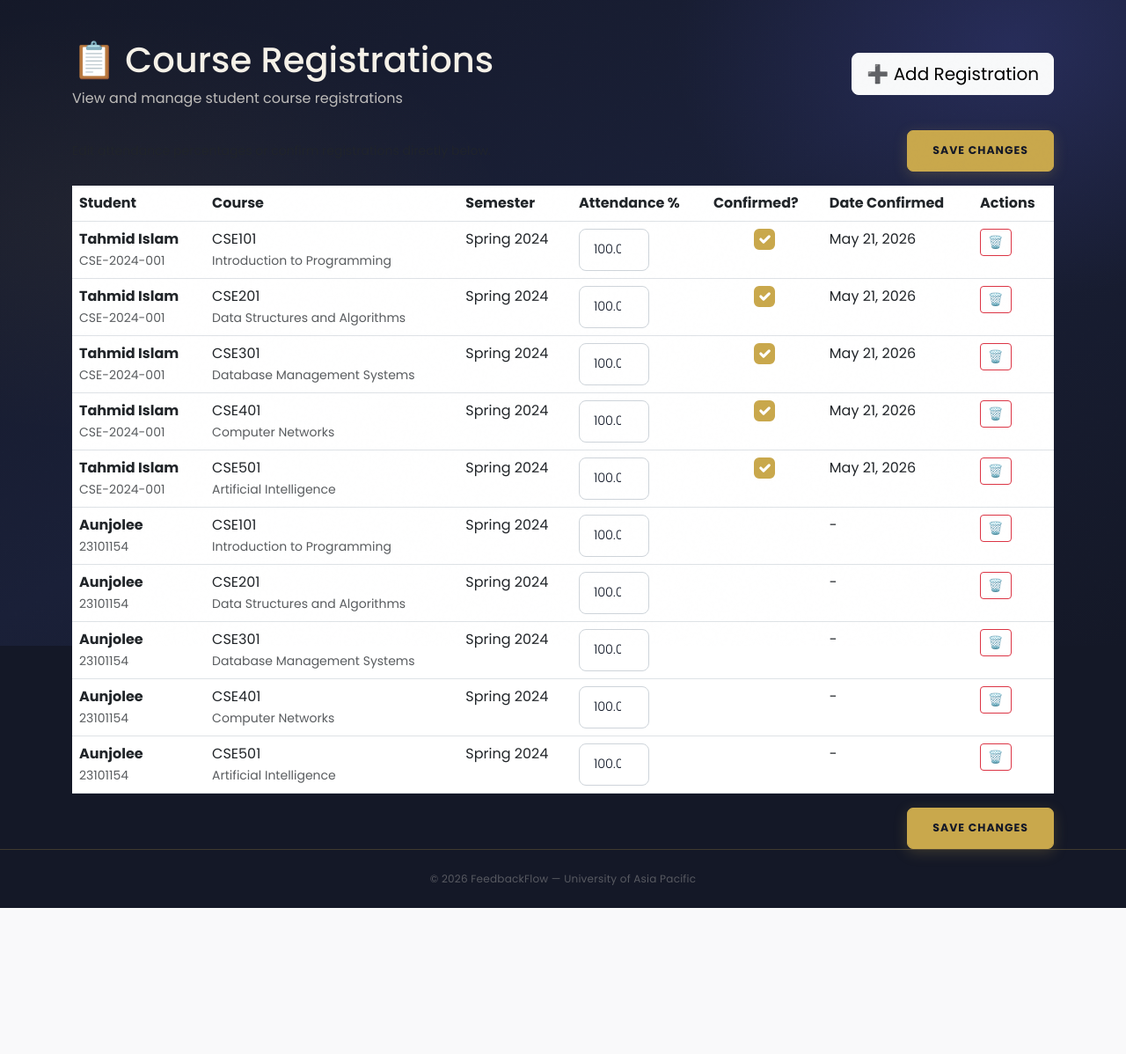
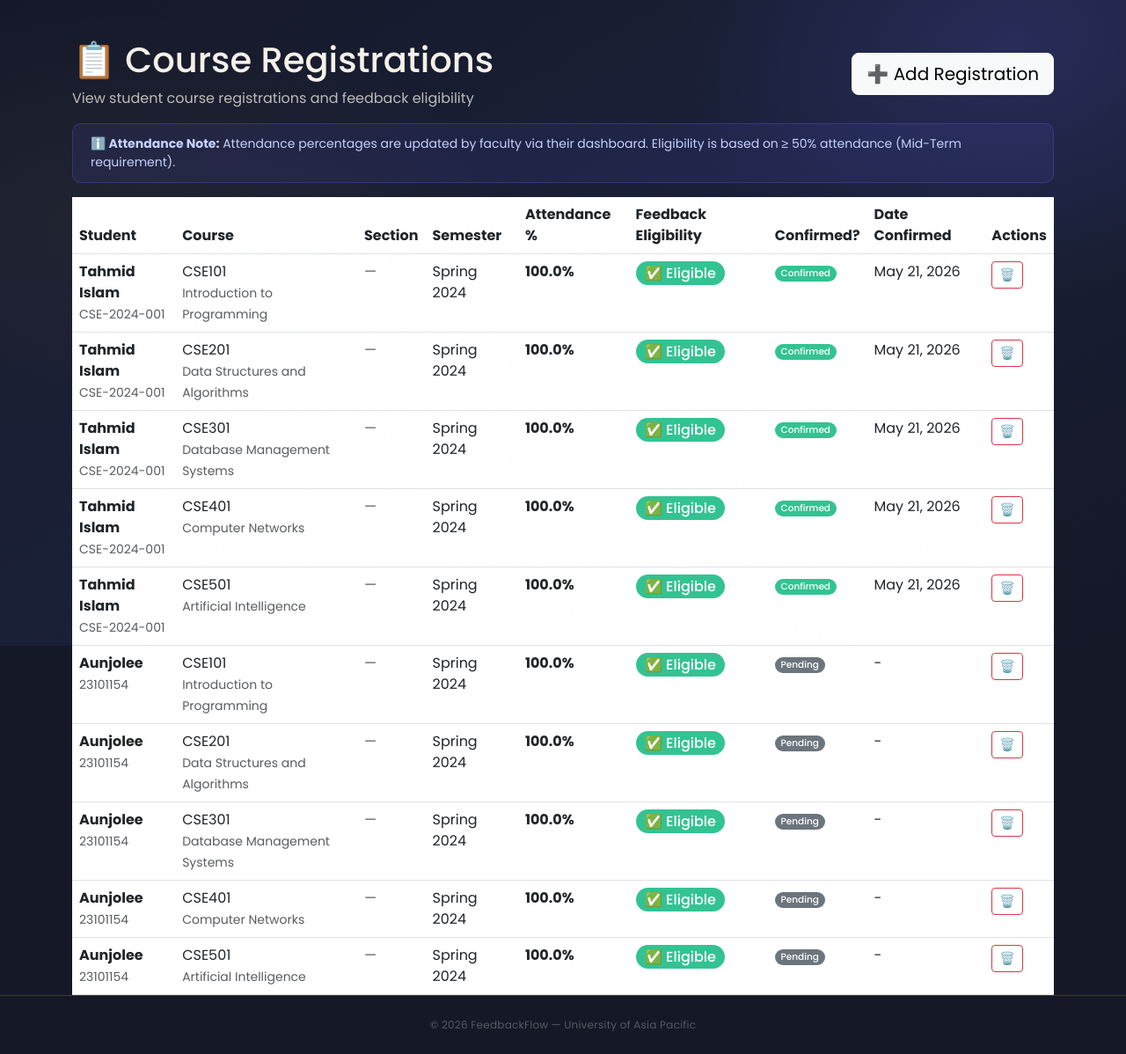
Before and after one commit to anjumaAlam/FeedbackFlow, a Django app: page /feedback/admin/registrations/ in a window 1280 px wide. Shown: the part 66-1264 px from the top of the page at 88% size. Before the commit the page ends 1098 px from the top, so only its background shows below. Run offline with Django 5.2, Linux system fonts and the light colour scheme; a user stored in the database is signed in; data comes from the database, SQL or seed files in the repository.

Commit message:
fixed attandance funtionality

```diff
--- a/feedback/forms.py
+++ b/feedback/forms.py
@@ -202,10 +202,11 @@ class CourseRegistrationForm(forms.ModelForm):
     class Meta:
         from .models import CourseRegistration
         model = CourseRegistration
-        fields = ['student', 'course', 'is_confirmed', 'attendance_percentage', 'confirmed_at']
+        fields = ['student', 'course', 'class_section', 'is_confirmed', 'attendance_percentage', 'confirmed_at']
         widgets = {
             'student': forms.Select(attrs={'class': 'form-select'}),
             'course': forms.Select(attrs={'class': 'form-select'}),
+            'class_section': forms.Select(attrs={'class': 'form-select'}),
             'is_confirmed': forms.CheckboxInput(attrs={'class': 'form-check-input'}),
             'attendance_percentage': forms.NumberInput(attrs={'class': 'form-control', 'step': '0.1', 'min': '0', 'max': '100'}),
             'confirmed_at': forms.DateTimeInput(attrs={'class': 'form-control', 'type': 'datetime-local'})
--- a/feedback/templates/feedback/admin_registration_list.html
+++ b/feedback/templates/feedback/admin_registration_list.html
@@ -10,7 +10,7 @@
         <div class="row align-items-center">
             <div class="col-md-8">
                 <h1>📋 Course Registrations</h1>
-                <p class="mb-0 opacity-75">View and manage student course registrations</p>
+                <p class="mb-0 opacity-75">View student course registrations and feedback eligibility</p>
             </div>
             <div class="col-md-4 text-end">
                 <a href="{% url 'admin_registration_add' %}" class="btn btn-light btn-lg">
@@ -20,21 +20,22 @@
         </div>
     </div>
 
+    <div class="alert alert-info mt-3" role="alert">
+        <strong>ℹ️ Attendance Note:</strong> Attendance percentages are updated by faculty via their dashboard.
+        Eligibility is based on ≥ 50% attendance (Mid-Term requirement).
+    </div>
+
     <!-- Registrations Table -->
-    <div class="modern-table mt-4">
-        <form method="post">
-            {% csrf_token %}
-            <div class="d-flex justify-content-between align-items-center mb-3">
-                <span class="text-muted small">Edit attendance percentages or confirm registrations directly below.</span>
-                <button type="submit" name="bulk_update" class="btn btn-primary">Save Changes</button>
-            </div>
+    <div class="modern-table mt-3">
         <table class="table table-hover mb-0">
             <thead>
             <tr>
                 <th>Student</th>
                 <th>Course</th>
+                <th>Section</th>
                 <th>Semester</th>
                 <th>Attendance %</th>
+                <th>Feedback Eligibility</th>
                 <th>Confirmed?</th>
                 <th>Date Confirmed</th>
                 <th>Actions</th>
@@ -45,17 +46,30 @@
             <tr>
                 <td><strong>{{ reg.student.full_name }}</strong><br><small class="text-muted">{{ reg.student.student_id }}</small></td>
                 <td>{{ reg.course.course_code }}<br><small class="text-muted">{{ reg.course.course_name }}</small></td>
+                <td>
+                    {% if reg.class_section %}
+                        <span class="badge bg-secondary">Section {{ reg.class_section }}</span>
+                    {% else %}
+                        <span class="text-muted">—</span>
+                    {% endif %}
+                </td>
                 <td>{{ reg.course.semester }}</td>
                 <td>
-                        <input type="number" step="0.1" min="0" max="100" name="attendance_{{ reg.id }}" value="{{ reg.attendance_percentage }}" class="form-control form-control-sm" style="width: 80px; display: inline-block;">
-                        {% if reg.attendance_percentage < 75 %}
-                        <span class="badge bg-danger mt-1 d-inline-block shadow-sm">Low Attendance</span>
+                    <strong>{{ reg.attendance_percentage|floatformat:1 }}%</strong>
+                </td>
+                <td>
+                    {% if reg.attendance_percentage >= 50 %}
+                        <span class="badge bg-success fs-6">✅ Eligible</span>
+                    {% else %}
+                        <span class="badge bg-danger fs-6">❌ Not Eligible</span>
                     {% endif %}
                 </td>
                 <td>
-                        <div class="form-check d-flex justify-content-center">
-                            <input class="form-check-input" type="checkbox" name="is_confirmed_{{ reg.id }}" id="confirm_{{ reg.id }}" style="transform: scale(1.5); cursor: pointer;" {% if reg.is_confirmed %}checked{% endif %}>
-                        </div>
+                    {% if reg.is_confirmed %}
+                        <span class="badge bg-success">Confirmed</span>
+                    {% else %}
+                        <span class="badge bg-secondary">Pending</span>
+                    {% endif %}
                 </td>
                 <td>{{ reg.confirmed_at|date:"M d, Y"|default:"-" }}</td>
                 <td>
@@ -64,20 +78,13 @@
             </tr>
             {% empty %}
             <tr>
-                    <td colspan="7" class="text-center text-muted py-4">
+                <td colspan="9" class="text-center text-muted py-4">
                     No course registrations found. <a href="{% url 'admin_registration_add' %}">Add one now</a>
                 </td>
             </tr>
             {% endfor %}
             </tbody>
         </table>
-
-            {% if registrations %}
-            <div class="text-end mt-3">
-                <button type="submit" name="bulk_update" class="btn btn-primary">Save Changes</button>
-            </div>
-            {% endif %}
-        </form>
     </div>
 
 </div>
--- a/feedback/urls.py
+++ b/feedback/urls.py
@@ -32,4 +32,7 @@ urlpatterns = [
     path('admin/registrations/', views.admin_registration_list, name='admin_registration_list'),
     path('admin/registrations/add/', views.admin_registration_add, name='admin_registration_add'),
     path('admin/registrations/<int:reg_id>/delete/', views.admin_registration_delete, name='admin_registration_delete'),
+
+    # Faculty attendance management
+    path('faculty/attendance/', views.faculty_update_attendance, name='faculty_update_attendance'),
 ]
--- a/feedback/views.py
+++ b/feedback/views.py
@@ -424,11 +424,23 @@ def course_registration_view(request):
         is_active=True
     )
     for course in active_courses:
-        CourseRegistration.objects.get_or_create(
+        # Determine section: if the course has only one section assignment, auto-assign student to it
+        section_assignments = CourseAssignment.objects.filter(
+            course=course
+        ).exclude(class_section__isnull=True).exclude(class_section='')
+        auto_section = None
+        if section_assignments.count() == 1:
+            auto_section = section_assignments.first().class_section
+
+        reg, created = CourseRegistration.objects.get_or_create(
             student=student,
             course=course,
-            defaults={'is_confirmed': False}
+            defaults={'is_confirmed': False, 'class_section': auto_section}
         )
+        # If registration already exists but has no section set, patch it now
+        if not created and not reg.class_section and auto_section:
+            reg.class_section = auto_section
+            reg.save(update_fields=['class_section'])
 
     if request.method == 'POST':
         registrations = CourseRegistration.objects.filter(
@@ -437,8 +449,11 @@ def course_registration_view(request):
         )
         for reg in registrations:
             is_checked = request.POST.get(f'course_{reg.id}') == 'on'
+            section_val = request.POST.get(f'section_{reg.id}', '').strip()
             reg.is_confirmed = is_checked
             reg.confirmed_at = timezone.now() if is_checked else None
+            if section_val:
+                reg.class_section = section_val
             reg.save()
         messages.success(request, 'Course registration saved successfully!')
         return redirect('course_registration')
@@ -520,25 +535,6 @@ def admin_feedback_period_toggle(request, period_id):
 @user_passes_test(admin_required)
 def admin_registration_list(request):
     registrations = CourseRegistration.objects.select_related('student', 'course').all().order_by('-confirmed_at')
-    if request.method == 'POST':
-        if 'bulk_update' in request.POST:
-            for reg in registrations:
-                is_checked = request.POST.get(f'is_confirmed_{reg.id}') == 'on'
-                attendance = request.POST.get(f'attendance_{reg.id}')
-                if attendance is not None:
-                    try:
-                        reg.attendance_percentage = float(attendance)
-                    except ValueError:
-                        pass
-                if is_checked and not reg.is_confirmed:
-                    reg.confirmed_at = timezone.now()
-                elif not is_checked:
-                    reg.confirmed_at = None
-                reg.is_confirmed = is_checked
-                reg.save()
-            messages.success(request, 'Registrations updated successfully.')
-            return redirect('admin_registration_list')
-
     context = {
         'registrations': registrations,
         'page_title': 'Course Registrations'
@@ -582,3 +578,73 @@ def admin_registration_delete(request, reg_id):
         'page_title': 'Delete Registration'
     }
     return render(request, 'feedback/admin_registration_delete.html', context)
+
+
+# ── FACULTY: Update student attendance ────────────────────────────────────────
+
+@login_required
+def faculty_update_attendance(request):
+    """Faculty can update attendance % for students in their assigned section of each course."""
+    if request.user.role not in ['Faculty', 'HOD']:
+        messages.error(request, 'Access denied. Faculty only.')
+        return redirect('login')
+
+    from django.db.models import Q
+
+    # Get this faculty's section assignments: [{course, class_section}, ...]
+    my_assignments = CourseAssignment.objects.filter(
+        faculty=request.user,
+        course__is_active=True
+    ).select_related('course')
+
+    # Build a Q that matches: course=X AND (section=A OR section is null)
+    # NULL section means the student hasn't been assigned to a specific section yet
+    # — they should still be visible to the faculty teaching that course.
+    section_filter = Q()
+    seen_courses = set()
+    for ca in my_assignments:
+        if ca.course_id in seen_courses:
+            continue
+        if ca.class_section:
+            # Faculty assigned to a specific section: show that section + unassigned students
+            section_filter |= Q(course=ca.course, class_section=ca.class_section)
+            section_filter |= Q(course=ca.course, class_section__isnull=True)
+            section_filter |= Q(course=ca.course, class_section='')
+        else:
+            # No section restriction — show all students of this course
+            section_filter |= Q(course=ca.course)
+        seen_courses.add(ca.course_id)
+
+    if section_filter == Q():
+        registrations = CourseRegistration.objects.none()
+    else:
+        registrations = CourseRegistration.objects.filter(
+            section_filter,
+            is_confirmed=True
+        ).select_related('student', 'course').order_by('course__course_code', 'class_section', 'student__full_name')
+
+    if request.method == 'POST':
+        # Re-fetch after POST to ensure we iterate correct set
+        reg_ids = list(registrations.values_list('id', flat=True))
+        updated = 0
+        for reg_id in reg_ids:
+            val = request.POST.get(f'attendance_{reg_id}')
+            if val is not None:
+                try:
+                    new_pct = float(val)
+                    if 0 <= new_pct <= 100:
+                        CourseRegistration.objects.filter(id=reg_id).update(
+                            attendance_percentage=new_pct
+                        )
+                        updated += 1
+                except ValueError:
+                    pass
+        messages.success(request, f'Attendance updated for {updated} student(s).')
+        return redirect('faculty_update_attendance')
+
+    context = {
+        'registrations': registrations,
+        'my_assignments': my_assignments,
+        'page_title': 'Update Student Attendance',
+    }
+    return render(request, 'feedback/faculty_attendance_update.html', context)
--- a/users/templates/users/faculty_dashboard.html
+++ b/users/templates/users/faculty_dashboard.html
@@ -87,6 +87,9 @@
                 </a>
                 <a href="{% url 'faculty_feedback_list' %}" class="btn btn-success quick-action-btn">
                     <i class="bi bi-reply"></i> Respond to Feedback
+                </a>
+                <a href="{% url 'faculty_update_attendance' %}" class="btn btn-warning quick-action-btn">
+                    📋 Update Attendance
                 </a>
                 <a href="{% url 'investigator_dashboard' %}" class="btn btn-warning quick-action-btn">
                     <i class="bi bi-search"></i> My Investigations
--- a/users/templates/users/hod_dashboard.html
+++ b/users/templates/users/hod_dashboard.html
@@ -107,6 +107,9 @@
                 <a href="{% url 'feedback_reports' %}" class="btn btn-secondary quick-action-btn">
                     📊 Feedback Reports
                 </a>
+                <a href="{% url 'faculty_update_attendance' %}" class="btn btn-warning quick-action-btn">
+                    📋 Update Attendance
+                </a>
             </div>
         </div>
     </div>
```
Also changed, not shown: feedback/models.py (+16 -3 lines), feedback/templates/feedback/course_registration.html (+17 -0 lines), feedback/templates/feedback/faculty_attendance_update.html (added, +112 -0 lines), feedback/tests.py (+3 -6 lines), feedback/migrations/0018_add_section_to_registration.py (added). Lines whose indentation alone changed are shown as unchanged.
